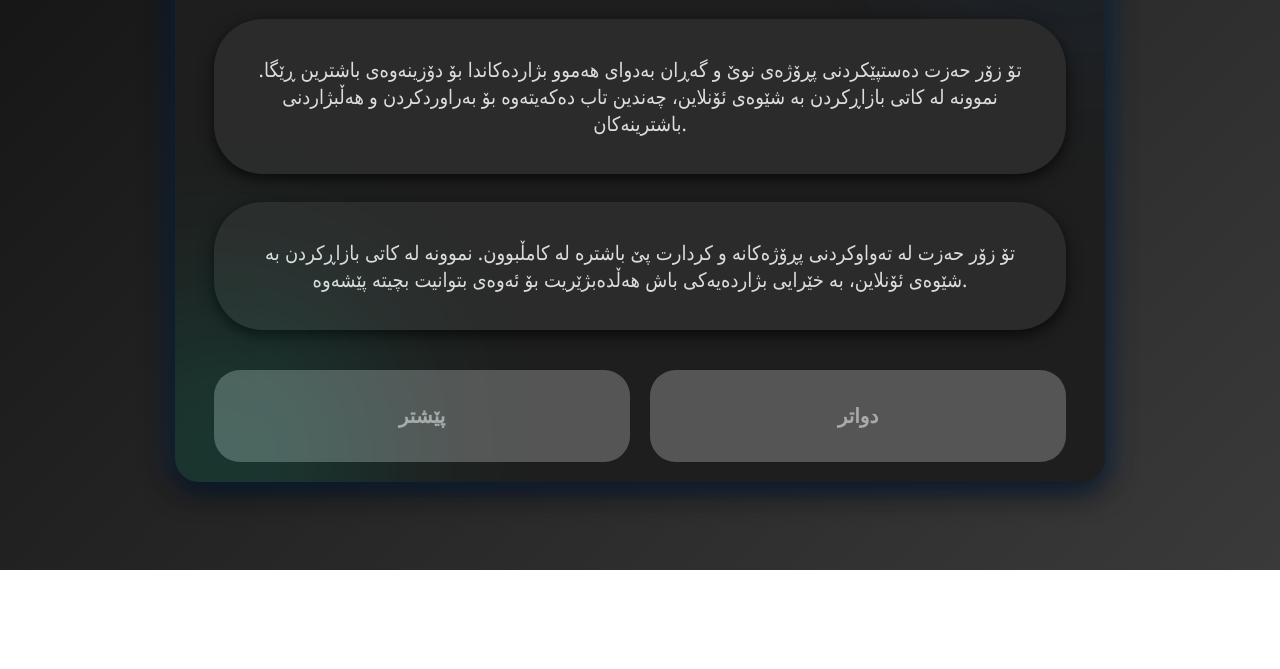
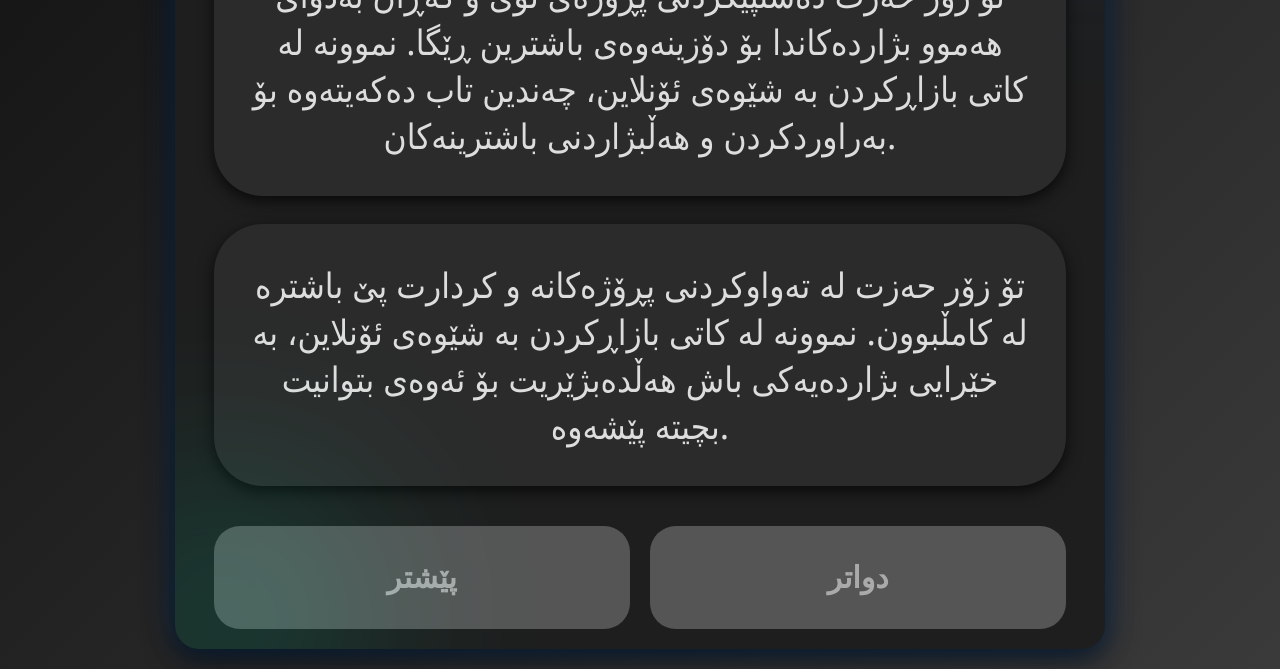
Before and after one commit to Legend999999/Mbti313, a plain HTML site: page mbti/index.html in a window 1280 px wide. Shown: the part 230-899 px from the top of the page. Before the commit the page ends 800 px from the top, so only its background shows below. Drawn offline with Linux system fonts and the light colour scheme.

Commit message:
Update style.css

```diff
--- a/mbti/style.css
+++ b/mbti/style.css
@@ -62,7 +62,7 @@ body {
 #question-text {
   font-size: 40px;
   font-weight: 700;
-  margin-bottom: 36px;
+  margin-bottom: 20px;
   text-align: center;
   line-height: 1.3;
   text-shadow: 0 0 6px rgba(0, 123, 255, 0.8);
@@ -70,11 +70,12 @@ body {
 
 /* Choices styling */
 .choice-btn {
+  font-size: 40px;
   background: #2b2b2b;
   border-radius: 49px;
   padding: 37px 34px;
   margin-bottom: 28px;
-  font-size: 20px;
+  font-size: 35px;
   cursor: pointer;
   user-select: none;
   color: #ddd;
@@ -121,7 +122,7 @@ body {
 button {
   width: 500px;
   padding: 34px 45px;
-  font-size: 20px;
+  font-size: 30px;
   border-radius: 26px;
   border: none;
   cursor: pointer;
```
